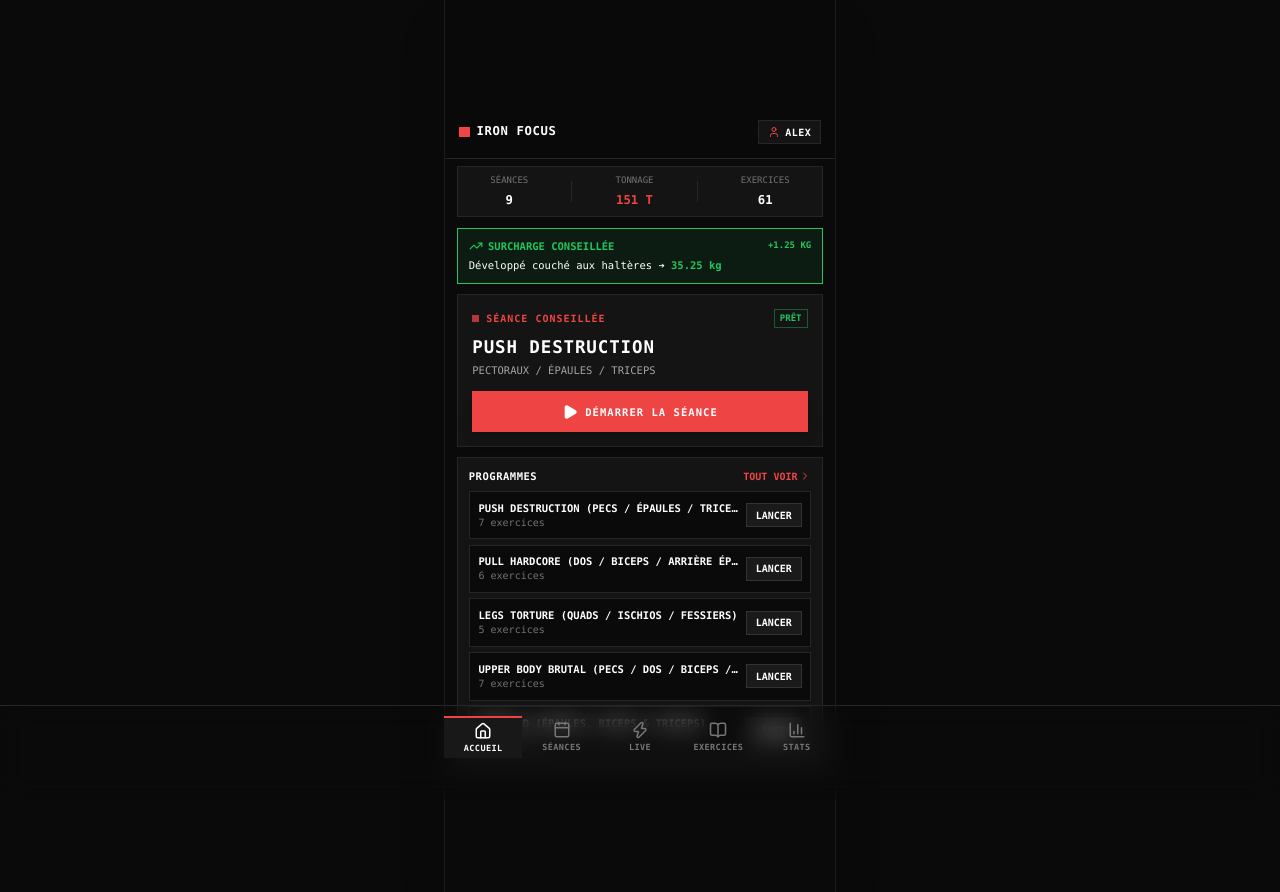
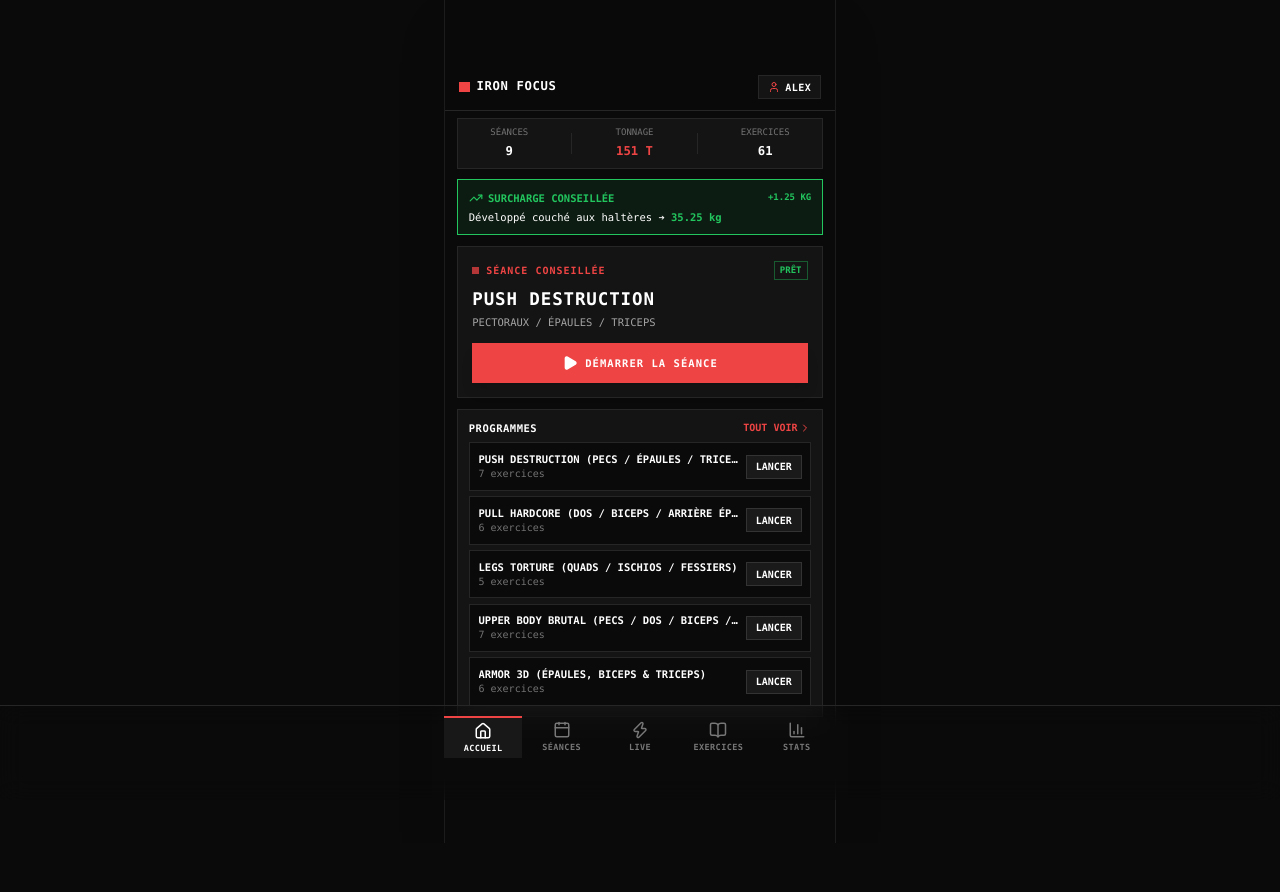
Before and after one commit to WilliamLotz/iron-focus-pwa, a React (Vite) app: page / in a window 1280 px wide. After the commit the page ends 843 px from the top, so only its background shows below. Built offline with nearby package versions, Linux system fonts and the light colour scheme.

Commit message:
fix(header): Adjust top spacing to ~75px as requested

```diff
--- a/src/components/Header.jsx
+++ b/src/components/Header.jsx
@@ -9,7 +9,7 @@ export default function Header({ currentUser, onOpenAuthModal, activeSession, on
   };
 
   return (
-    <header className="sticky top-0 z-40 bg-[#0A0A0A]/95 backdrop-blur-md border-b border-[#262626] px-4 pt-[calc(max(60px,env(safe-area-inset-top,60px))+60px)] pb-4">
+    <header className="sticky top-0 z-40 bg-[#0A0A0A]/95 backdrop-blur-md border-b border-[#262626] px-4 pt-[max(75px,calc(env(safe-area-inset-top,0px)+20px))] pb-3">
       <div className="max-w-md mx-auto flex items-center justify-between">
         <div className="flex items-center gap-2">
           <span className="w-3 h-3 bg-[#EF4444] inline-block"></span>
```
